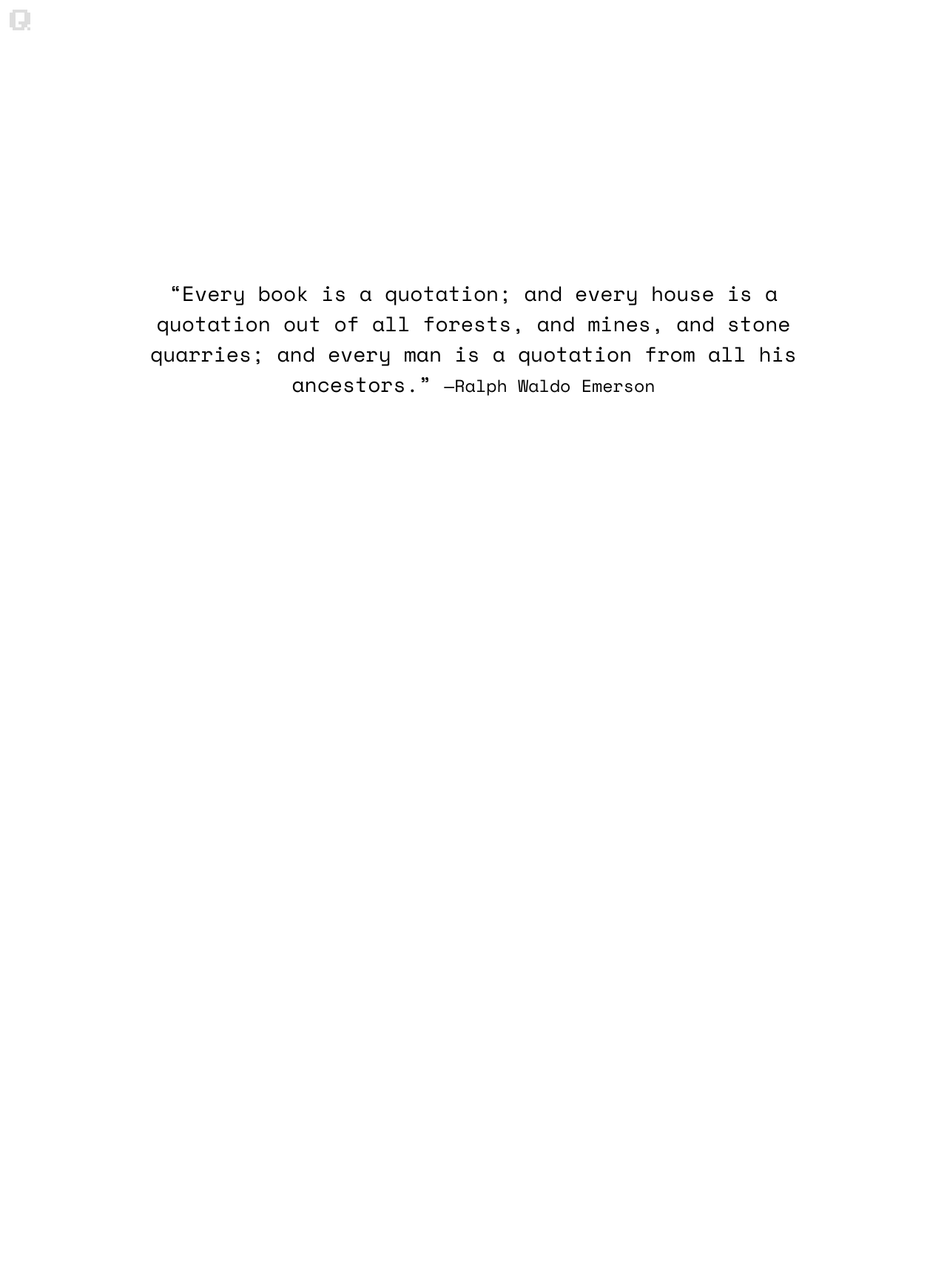
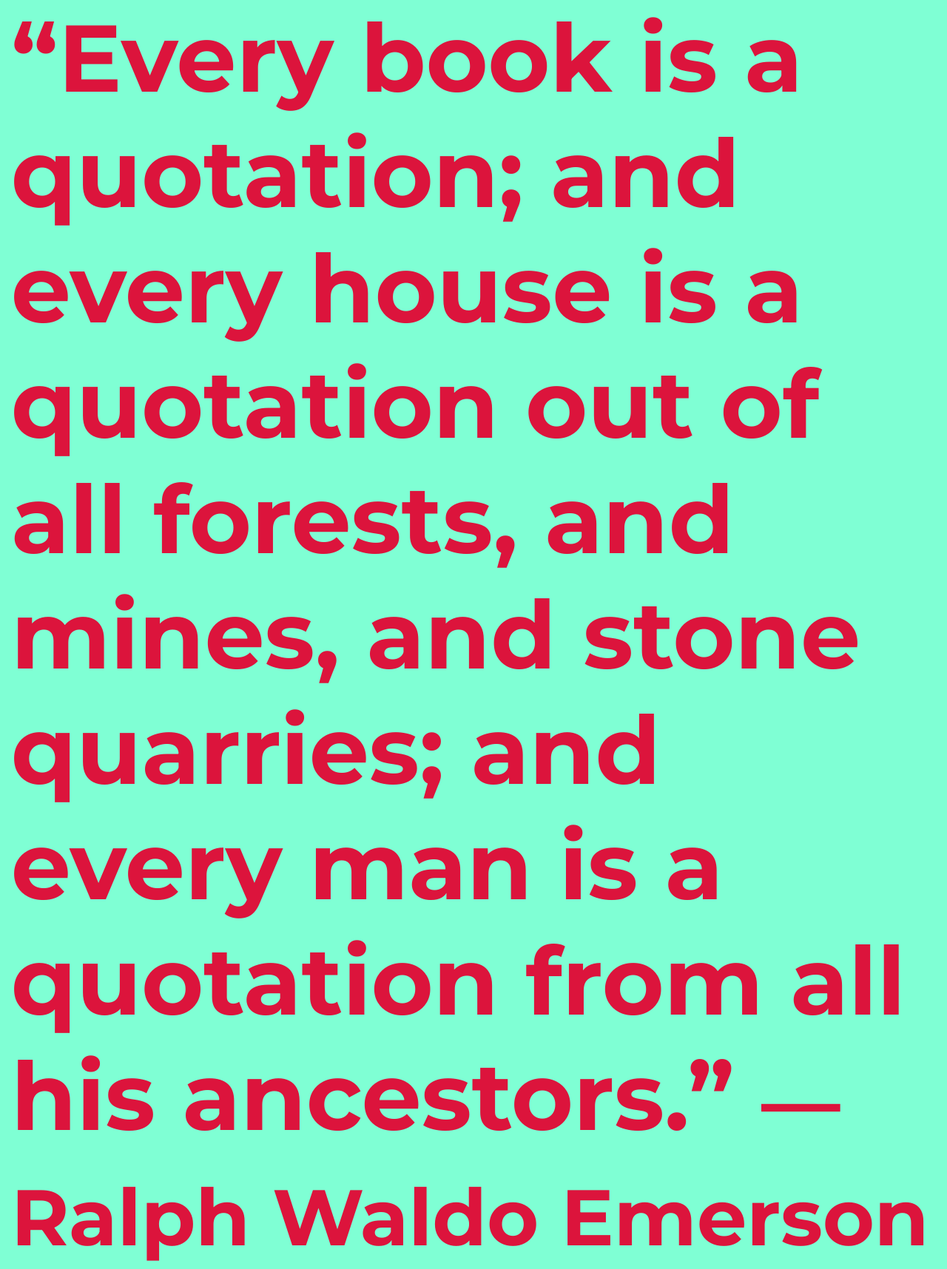
Before and after one commit to quoke/quoke.github.io, a Jekyll site: the page built from index.html, in a window 1280 px wide. Shown: the whole page at 74% size. Built offline with Jekyll 4.4.1, drawn with Linux system fonts in a browser that asks for light colours; before the commit the page ends 900 px from its top, so only the background shows below that.

Commit message:
Big text yeah

```diff
--- a/_includes/head.html
+++ b/_includes/head.html
@@ -5,8 +5,7 @@
   <!-- <link rel="stylesheet" href="https://stackpath.bootstrapcdn.com/bootstrap/4.1.0/css/bootstrap.min.css" integrity="sha384-9gVQ4dYFwwWSjIDZnLEWnxCjeSWFphJiwGPXr1jddIhOegiu1FwO5qRGvFXOdJZ4" crossorigin="anonymous"> -->
   <link rel="stylesheet" href="/main.css">
   <!-- Load up some fonts -->
-  <link href="https://fonts.googleapis.com/css?family=Karla:400,700|Press+Start+2P" rel="stylesheet">
-  <link href="https://fonts.googleapis.com/css?family=Space+Mono" rel="stylesheet">
+  <link href="https://fonts.googleapis.com/css?family=Montserrat:400,700|Press+Start+2P" rel="stylesheet">
   <!-- Load up some icons -->
   <!-- <link href="http://code.ionicframework.com/ionicons/2.0.1/css/ionicons.min.css" rel="stylesheet"> -->
 </head>
--- a/_layouts/home.html
+++ b/_layouts/home.html
@@ -3,30 +3,12 @@
 
 {% include head.html %}
 <body class="home">
-
-  <header>
-    {% include navigation.html %}
-  </header>
   <section>
-
-
-      <!-- <h1>Then suddenly the white flashes of the Heat-Ray came leaping towards me.</h1>
-
-      <p><strong>The houses caved</strong> in as they dissolved at its touch, and darted out flames; the trees changed to fire with a roar. The Ray flickered up and down the towing path, licking off the people who ran this way and that, and came down to the water's edge not fifty yards from where I stood.</p>
-      <p>It swept across the river to Shepperton, and the water in its track rose in a boiling weal crested with steam. I turned shoreward.
-      In another moment the huge wave, <a href="#">well-nigh at the boiling-point had rushed upon me</a>.</p>
-      <p>I screamed aloud, and scalded, half blinded, agonised, I staggered through the leaping, hissing water towards the shore. Had my foot stumbled, it would have been the end. I fell helplessly, in full sight of the Martians, upon the broad, bare gravelly spit that runs down to mark the angle of the Wey and Thames. I expected nothing but death.</p> -->
-
-    <!-- {% assign sortedQuotations = site.quotations | sort: 'date' | reverse %} {% for quote in sortedQuotations %}
-    <blockquote>
-      <p>
-        &ldquo;{{ quote.text}}&rdquo;
-      </p>
-    </blockquote>
-      {% endfor %} -->
-
     {{ content }}
   </section>
+  <!-- <header>
+    {% include navigation.html %}
+  </header> -->
   {% include foot.html %}
 </body>
 
@@ -42,18 +24,3 @@
  <!-- <div class="pre-fold">
       <span class="vertical-text pixel-font">&gt;</span>
     </div> -->
-
-
-<!-- <div class="container">
-    <h1 class="site-title">
-      <a href="/">QUOKE</a>
-    </h1>
-    <div class="separator inline-block">/</div>
-    <ul class="quote-list">
-        {% assign sortedQuotations = site.quotations | sort: 'date' | reverse %}
-      {% for quote in sortedQuotations %}
-      <li>
-        <a href="{{ quote.url }}">{{ quote.title }}...</a>
-      </li>
-      {% endfor %}
-    </ul> -->
--- a/_sass/_main.scss
+++ b/_sass/_main.scss
@@ -7,151 +7,15 @@ $page-gutter: 15px;
 
 body {
   margin: 0;
-  font-family: 'Space Mono', monospace;
+  font-family: 'Montserrat', sans-serif;
   font-size: 16px;
-  text-align: center;
   line-height: normal;
   color: black;
-
-  text-align: center;
-
-  min-height: 100vh;
-
-  display: flex;
-  flex-direction: column;
-  align-items: center;
-  justify-content: center;
-
-
-
-  section {
-    margin: auto;
-    // text-align: left;
-
-  }
 }
 
-section {
-  padding-left: $page-gutter;
-  padding-right: $page-gutter;
-  // max-width: 700px;
-
-
-
-  h1 {
-    font-size: 32px;
-  }
-}
-
-
-blockquote {
-  margin: 0;
-  font-size: 24px;
-}
-
-// .flex {
-//   display: flex;
-//   min-height: 100vh;
-//   flex-direction: column;
-// }
-
-// .home {
-// display: flex;
-// min-height: 100vh;
-// flex-direction: column;
-// background: white;
-// }
-// .home-content {
-// flex: 1;
-// padding: 0 15px;
-// display: flex;
-// align-items: center;
-// justify-content: center;
-// }
-
-// .quote {
-//   display: flex;
-//   min-height: 100vh;
-//   flex-direction: column;
-//   color: black;
-//   font-family: "Press Start 2P", sans-serif;
-//   font-size: 16px;
-//   line-height: 160%;
-
-//   // background: #00b09b;  /* fallback for old browsers */
-//   // background: -webkit-linear-gradient(to top, #96c93d, #00b09b);  /* Chrome 10-25, Safari 5.1-6 */
-//   // background: linear-gradient(to top, #96c93d, #00b09b); /* W3C, IE 10+/ Edge, Firefox 16+, Chrome 26+, Opera 12+, Safari 7+ */
-// }
-
-// .quote-content {
-//   flex: 1;
-//   padding: 15px 15px;
-//   display: flex;
-//   align-items: center;
-//   justify-content: center;
-//   margin: auto;
-//   max-width: 960px;
-// }
-// .intro-container {
-//   margin: 0;
-//   overflow: hidden;
-//   text-align: center;
-// }
-// .intro {
-// color: black;
-// max-width: 700px;
-// margin: auto;
-// padding: 32px 0 0;
-// font-size: 32px;
-// }
-
-// .lead {
-//   font-family: Karla, sans-serif;
-//   color: black;
-//   font-weight: bold;
-//   // font-size: 36px;
-// }
-
-// .lead a {
-//   color: black;
-//   text-decoration: none;
-// }
-// .pre-fold {
-//   padding-bottom: 24px;
-// }
-// footer.site-footer {
-//   border-top: 1px solid $color-border;
-//   font-size: 12px;
-//   background-color: white;
-// }
-
-// .quote-list {
-//   list-style: none;
-//   padding: 30px;
-
-// }
-
-// .quote-list {
-//   li {
-//     display: inline-block;
-//     background-color: #eee;
-//     padding: 6px;
-//     margin: 5px 3px;
-//     font-weight: bold;
-//   }
-
-//   li a {
-//     color: #333;
-//     text-decoration: none;
-//   }
-// }
-
-// .simple-quote {
-//   margin: auto;
-//   min-height: 100vh;
-//   display: flex;
-//   align-items: center;
-//   max-width: 700px;
+// section {
+//   padding-left: $page-gutter;
+//   padding-right: $page-gutter;
 // }
 
 @import "responsive";
--- a/_sass/_nav.scss
+++ b/_sass/_nav.scss
@@ -20,6 +20,6 @@ nav > h1 {
 }
 
 nav > h1 > a {
-  color: #ddd;
+  color: rgba(0, 0, 0, 0.1);
   text-decoration: none;
 }
--- a/index.html
+++ b/index.html
@@ -7,14 +7,18 @@
 layout: home
 ---
 <style>
-div.every-book-is-a-quotation {
-margin: auto;
-max-width: 960px;
-text-align: center;
-font-size: 28px;
-}
+  div.every-book-is-a-quotation {
+    font-weight: bold;
+    font-size: 128px;
+    min-height: 100vh;
+    background-color: aquamarine;
+    color: crimson;
+    padding: 0 15px;
+  }
 </style>
 
 <div class="every-book-is-a-quotation">
-"Every book is a quotation; and every house is a quotation out of all forests, and mines, and stone quarries; and every man is a quotation from all his ancestors." <small>&mdash;Ralph Waldo Emerson</small>
+  "Every book is a quotation; and every house is a quotation out of all forests, and mines, and stone quarries; and every man
+  is a quotation from all his ancestors."
+  <small>&mdash;Ralph Waldo Emerson</small>
 </div>
```
